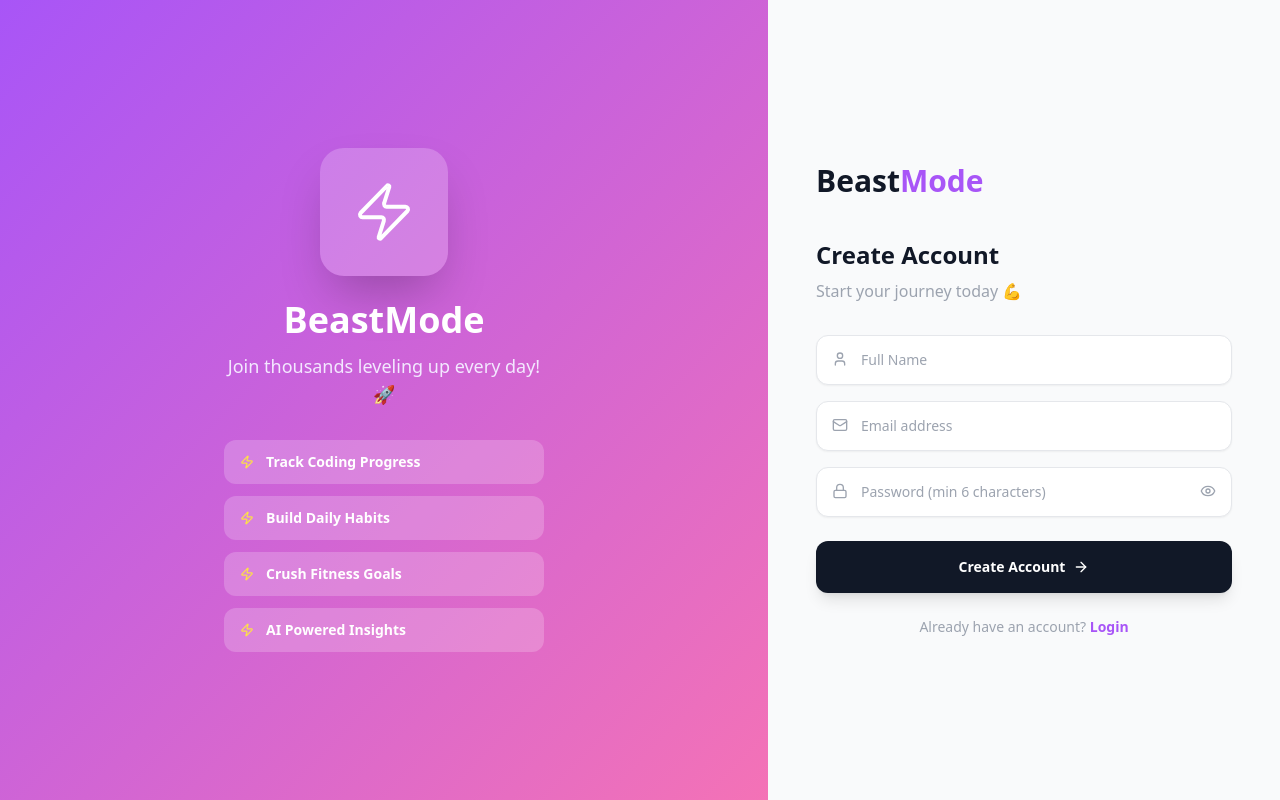
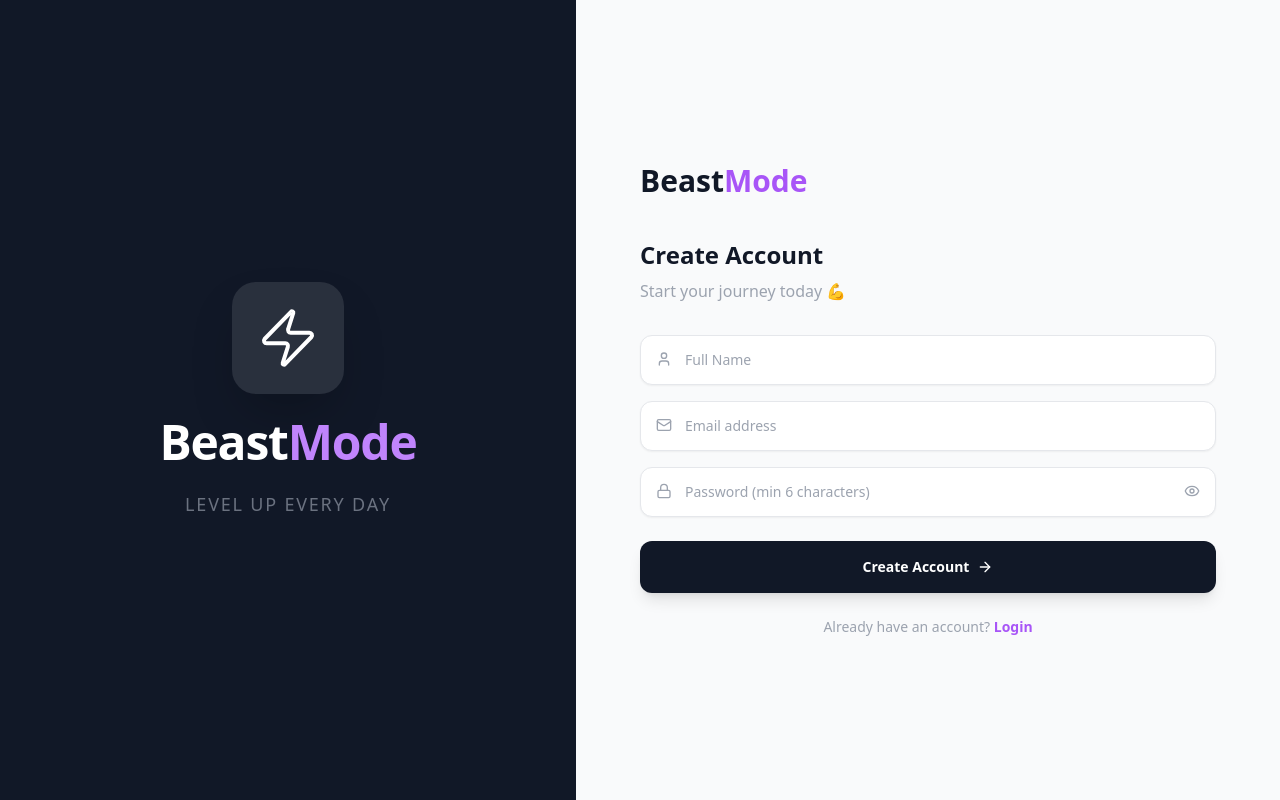
Before and after one commit to Aryanssingh6/beastmode-tracker, a React (Create React App) app: page / in a window 1280 px wide. Both pictures are taken after typing "name@example.com", "Sample123" into the empty fields and a click on the button "Create one". Built offline with nearby package versions, Linux system fonts and the light colour scheme.

Commit message:
feat: dark splash style login signup screens

```diff
--- a/src/Login.js
+++ b/src/Login.js
@@ -25,19 +25,20 @@ function Login({ onLogin, onSwitchToSignup }) {
   return (
     <div className="min-h-screen bg-gray-50 flex">
       {/* Left Side */}
-      <div className="flex-1 bg-gradient-to-br from-purple-500 to-pink-400 hidden md:flex flex-col items-center justify-center p-12">
-        <div className="w-32 h-32 bg-white bg-opacity-20 rounded-3xl flex items-center justify-center mb-6 shadow-2xl">
+      <div className="flex-1 bg-gray-900 hidden md:flex flex-col items-center justify-center gap-6">
+        <div className="w-28 h-28 bg-white bg-opacity-10 rounded-3xl flex items-center justify-center shadow-2xl">
           <Zap size={64} className="text-white" strokeWidth={1.5} />
         </div>
-        <h2 className="text-4xl font-black text-white mb-3">BeastMode</h2>
-        <p className="text-purple-100 text-center text-lg max-w-xs">
-          Welcome back! Your grind awaits. 💪
+        <h2 className="text-5xl font-black text-white tracking-tight">
+          Beast<span className="text-purple-400">Mode</span>
+        </h2>
+        <p className="text-gray-500 text-lg tracking-widest uppercase">
+          Level Up Every Day
         </p>
       </div>
 
-      {/* Right Side - Form */}
-      <div className="flex-1 flex flex-col justify-center px-12 py-12 max-w-lg">
-        {/* Logo */}
+      {/* Right Side */}
+      <div className="flex-1 flex flex-col justify-center px-16 py-12">
         <div className="mb-10">
           <h1 className="text-3xl font-black text-gray-900">
             Beast<span className="text-purple-500">Mode</span>
@@ -47,16 +48,13 @@ function Login({ onLogin, onSwitchToSignup }) {
         <h2 className="text-2xl font-black text-gray-900 mb-2">Welcome back!</h2>
         <p className="text-gray-400 mb-8">Login to continue your journey 🚀</p>
 
-        {/* Error */}
         {error && (
           <div className="bg-red-50 border border-red-200 text-red-500 text-sm px-4 py-3 rounded-xl mb-6">
             {error}
           </div>
         )}
 
-        {/* Form */}
         <div className="space-y-4 mb-6">
-          {/* Email */}
           <div className="relative">
             <Mail size={16} className="absolute left-4 top-4 text-gray-400" />
             <input
@@ -67,8 +65,6 @@ function Login({ onLogin, onSwitchToSignup }) {
               className="w-full bg-white border border-gray-200 text-gray-800 placeholder-gray-400 rounded-xl pl-11 pr-4 py-3.5 text-sm focus:outline-none focus:border-purple-400 transition-all shadow-sm"
             />
           </div>
-
-          {/* Password */}
           <div className="relative">
             <Lock size={16} className="absolute left-4 top-4 text-gray-400" />
             <input
@@ -88,16 +84,14 @@ function Login({ onLogin, onSwitchToSignup }) {
           </div>
         </div>
 
-        {/* Login Button */}
         <button
           onClick={handleLogin}
-          className="w-full flex items-center justify-center gap-2 bg-gray-900 hover:bg-purple-600 text-white font-bold py-4 rounded-xl text-sm transition-all duration-300 shadow-lg hover:shadow-purple-200 hover:shadow-xl mb-6"
+          className="w-full flex items-center justify-center gap-2 bg-gray-900 hover:bg-purple-600 text-white font-bold py-4 rounded-xl text-sm transition-all duration-300 shadow-lg mb-6"
         >
           Login
           <ArrowRight size={16} />
         </button>
 
-        {/* Switch to Signup */}
         <p className="text-center text-gray-400 text-sm">
           Don't have an account?{' '}
           <button
--- a/src/Signup.js
+++ b/src/Signup.js
@@ -33,29 +33,20 @@ function Signup({ onSignup, onSwitchToLogin }) {
   return (
     <div className="min-h-screen bg-gray-50 flex">
       {/* Left Side */}
-      <div className="flex-1 bg-gradient-to-br from-purple-500 to-pink-400 hidden md:flex flex-col items-center justify-center p-12">
-        <div className="w-32 h-32 bg-white bg-opacity-20 rounded-3xl flex items-center justify-center mb-6 shadow-2xl">
+      <div className="flex-1 bg-gray-900 hidden md:flex flex-col items-center justify-center gap-6">
+        <div className="w-28 h-28 bg-white bg-opacity-10 rounded-3xl flex items-center justify-center shadow-2xl">
           <Zap size={64} className="text-white" strokeWidth={1.5} />
         </div>
-        <h2 className="text-4xl font-black text-white mb-3">BeastMode</h2>
-        <p className="text-purple-100 text-center text-lg max-w-xs">
-          Join thousands leveling up every day! 🚀
+        <h2 className="text-5xl font-black text-white tracking-tight">
+          Beast<span className="text-purple-400">Mode</span>
+        </h2>
+        <p className="text-gray-500 text-lg tracking-widest uppercase">
+          Level Up Every Day
         </p>
-
-        {/* Features */}
-        <div className="mt-8 space-y-3 w-full max-w-xs">
-          {['Track Coding Progress', 'Build Daily Habits', 'Crush Fitness Goals', 'AI Powered Insights'].map(f => (
-            <div key={f} className="flex items-center gap-3 bg-white bg-opacity-20 rounded-xl px-4 py-3">
-              <Zap size={14} className="text-yellow-300" />
-              <span className="text-white text-sm font-semibold">{f}</span>
-            </div>
-          ))}
-        </div>
       </div>
 
-      {/* Right Side - Form */}
-      <div className="flex-1 flex flex-col justify-center px-12 py-12 max-w-lg">
-        {/* Logo */}
+      {/* Right Side */}
+      <div className="flex-1 flex flex-col justify-center px-16 py-12">
         <div className="mb-10">
           <h1 className="text-3xl font-black text-gray-900">
             Beast<span className="text-purple-500">Mode</span>
@@ -65,16 +56,13 @@ function Signup({ onSignup, onSwitchToLogin }) {
         <h2 className="text-2xl font-black text-gray-900 mb-2">Create Account</h2>
         <p className="text-gray-400 mb-8">Start your journey today 💪</p>
 
-        {/* Error */}
         {error && (
           <div className="bg-red-50 border border-red-200 text-red-500 text-sm px-4 py-3 rounded-xl mb-6">
             {error}
           </div>
         )}
 
-        {/* Form */}
         <div className="space-y-4 mb-6">
-          {/* Name */}
           <div className="relative">
             <User size={16} className="absolute left-4 top-4 text-gray-400" />
             <input
@@ -85,8 +73,6 @@ function Signup({ onSignup, onSwitchToLogin }) {
               className="w-full bg-white border border-gray-200 text-gray-800 placeholder-gray-400 rounded-xl pl-11 pr-4 py-3.5 text-sm focus:outline-none focus:border-purple-400 transition-all shadow-sm"
             />
           </div>
-
-          {/* Email */}
           <div className="relative">
             <Mail size={16} className="absolute left-4 top-4 text-gray-400" />
             <input
@@ -97,8 +83,6 @@ function Signup({ onSignup, onSwitchToLogin }) {
               className="w-full bg-white border border-gray-200 text-gray-800 placeholder-gray-400 rounded-xl pl-11 pr-4 py-3.5 text-sm focus:outline-none focus:border-purple-400 transition-all shadow-sm"
             />
           </div>
-
-          {/* Password */}
           <div className="relative">
             <Lock size={16} className="absolute left-4 top-4 text-gray-400" />
             <input
@@ -118,16 +102,14 @@ function Signup({ onSignup, onSwitchToLogin }) {
           </div>
         </div>
 
-        {/* Signup Button */}
         <button
           onClick={handleSignup}
-          className="w-full flex items-center justify-center gap-2 bg-gray-900 hover:bg-purple-600 text-white font-bold py-4 rounded-xl text-sm transition-all duration-300 shadow-lg hover:shadow-purple-200 hover:shadow-xl mb-6"
+          className="w-full flex items-center justify-center gap-2 bg-gray-900 hover:bg-purple-600 text-white font-bold py-4 rounded-xl text-sm transition-all duration-300 shadow-lg mb-6"
         >
           Create Account
           <ArrowRight size={16} />
         </button>
 
-        {/* Switch to Login */}
         <p className="text-center text-gray-400 text-sm">
           Already have an account?{' '}
           <button
```
